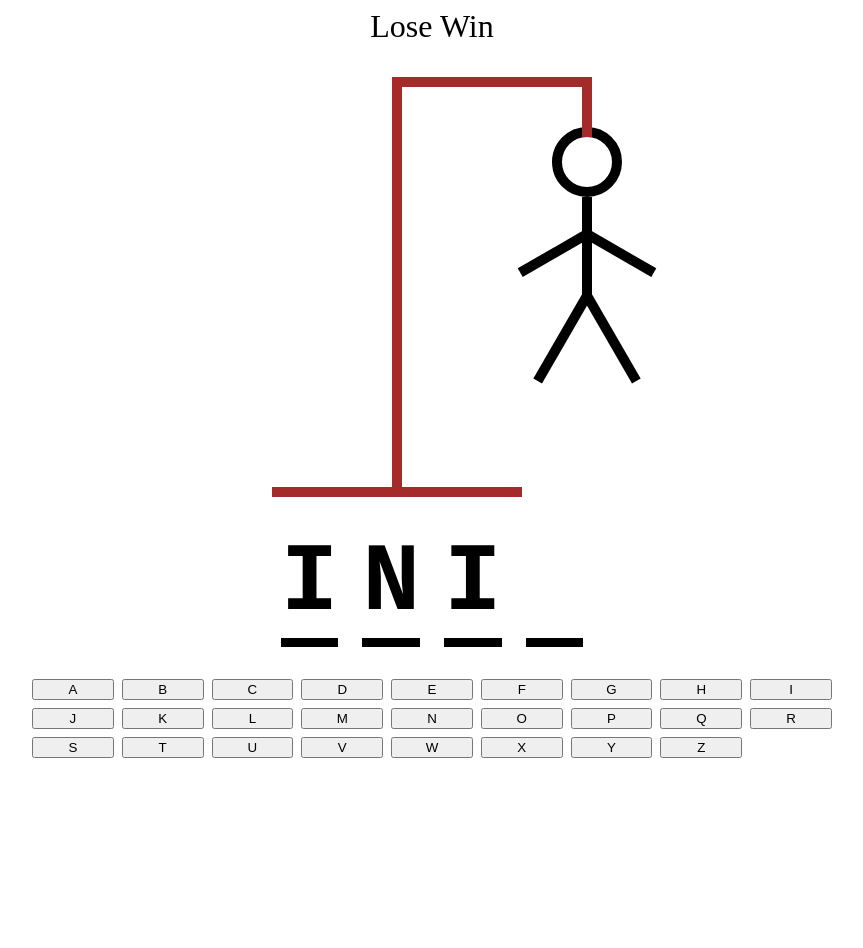
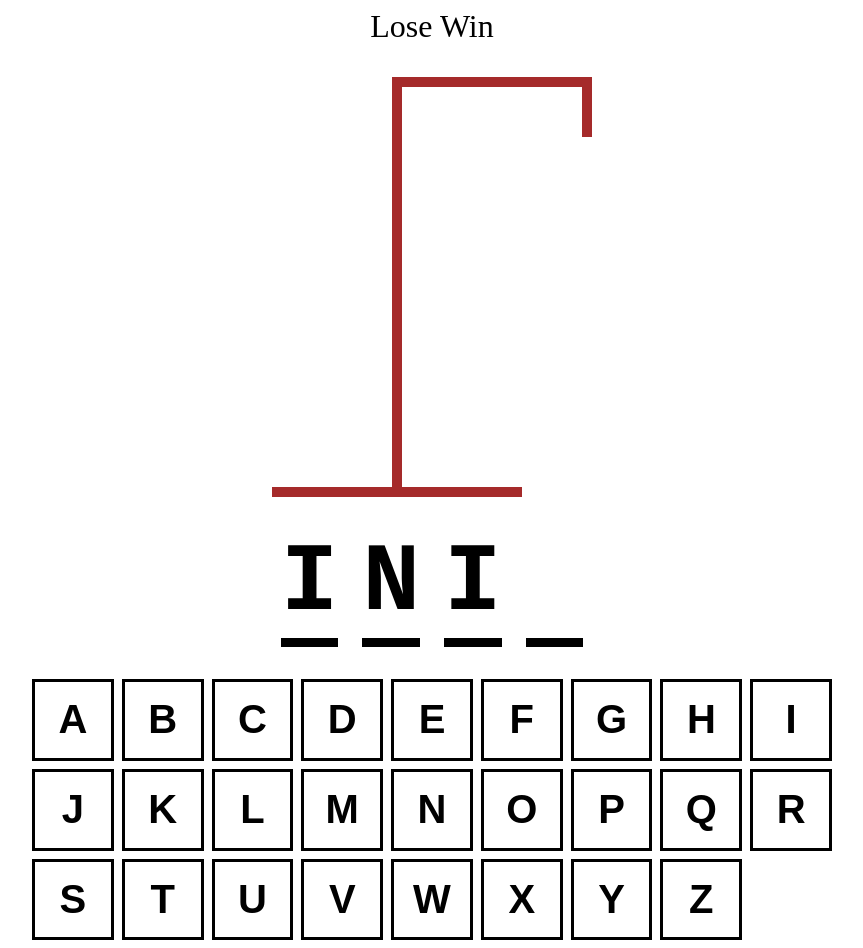
Before and after one commit to roKarp/hangedman, a React (Vite) app: page / in a window 1280 px wide. Shown: the whole page, without its empty margins (208-1071 px from the left). Before the commit the page ends 800 px from the top, so only its background shows below. Built offline with nearby package versions, Linux system fonts and the light colour scheme.

Commit message:
added styles and drawing logic

```diff
--- a/src/App.tsx
+++ b/src/App.tsx
@@ -9,6 +9,7 @@ function App() {
   })
   const [guessedLetters, setGuessedLetters] = useState<string[]>([])
 
+  const wrongLetters = guessedLetters.filter( letter => !Guess.includes(letter))
   console.log(Guess)
   return (
   <div
@@ -22,7 +23,7 @@ function App() {
   }}
   >
     <div style={{ fontSize: "2rem", textAlign: "center"}}>Lose Win</div>
-    <HangmanDrawing />
+    <HangmanDrawing numberOfGuesses={wrongLetters.length}/>
     <HangmanWord  />
     <div style={{ alignSelf: "stretch" }}>
       <Keyboard />
--- a/src/components/HangmanDrawing.tsx
+++ b/src/components/HangmanDrawing.tsx
@@ -72,15 +72,16 @@ const L_LEG = (
         transformOrigin: "right bottom",
     }}/>
 )
+const BODY_PARTS = [HEAD, BODY, R_ARM, L_ARM, R_LEG, L_LEG]
 
-export function HangmanDrawing() {
+type HangmanDrawingProps = {
+    numberOfGuesses: number
+}
+
+export function HangmanDrawing ({ numberOfGuesses }:
+HangmanDrawingProps) {
     return  <div style={{position: "relative"}}>
-        {HEAD}
-        {BODY}
-        {R_ARM}
-        {L_ARM}
-        {R_LEG}
-        {L_LEG}
+        {BODY_PARTS.slice(0, numberOfGuesses)}
         <div style={{
             height: "60px",
             width: "10px",
--- a/src/components/Keyboard.tsx
+++ b/src/components/Keyboard.tsx
@@ -1,3 +1,4 @@
+import st from "../style/Keyb.module.css"
 const alph = [
     'A', 'B', 'C', 'D', 'E', 'F', 'G', 'H', 'I', 'J',
     'K', 'L', 'M', 'N', 'O', 'P', 'Q', 'R', 'S', 'T',
@@ -13,7 +14,9 @@ export function Keyboard() {
         }}>
             {alph.map(key => {
                 return (
-                    <button key={key} >{key}</button>
+                    <button className={`${st.bt}`} key={key}>
+                        {key}
+                    </button>
                 )
             })}
         </div>
--- /dev/null
+++ b/src/style/Keyb.module.css
@@ -0,0 +1,24 @@
+.bt {
+    width: 100%;
+    border: 3px solid black;
+    background: none;
+    aspect-ratio: 1 /1 ;
+    font-size: 2.5rem;
+    padding: .5rem;
+    font-weight: bold;
+    cursor: pointer;
+    color: black;
+}
+
+.bt:active {
+    background-color: hsl(200, 100%, 50%);
+    color: white;
+}
+.bt:inactive {
+    opacity: .3;
+}
+
+.bt:hover:not(:disabled)
+.bt:focus:not(:disabled) {
+    background-color: hsl(200, 100%, 75%);
+}
```
